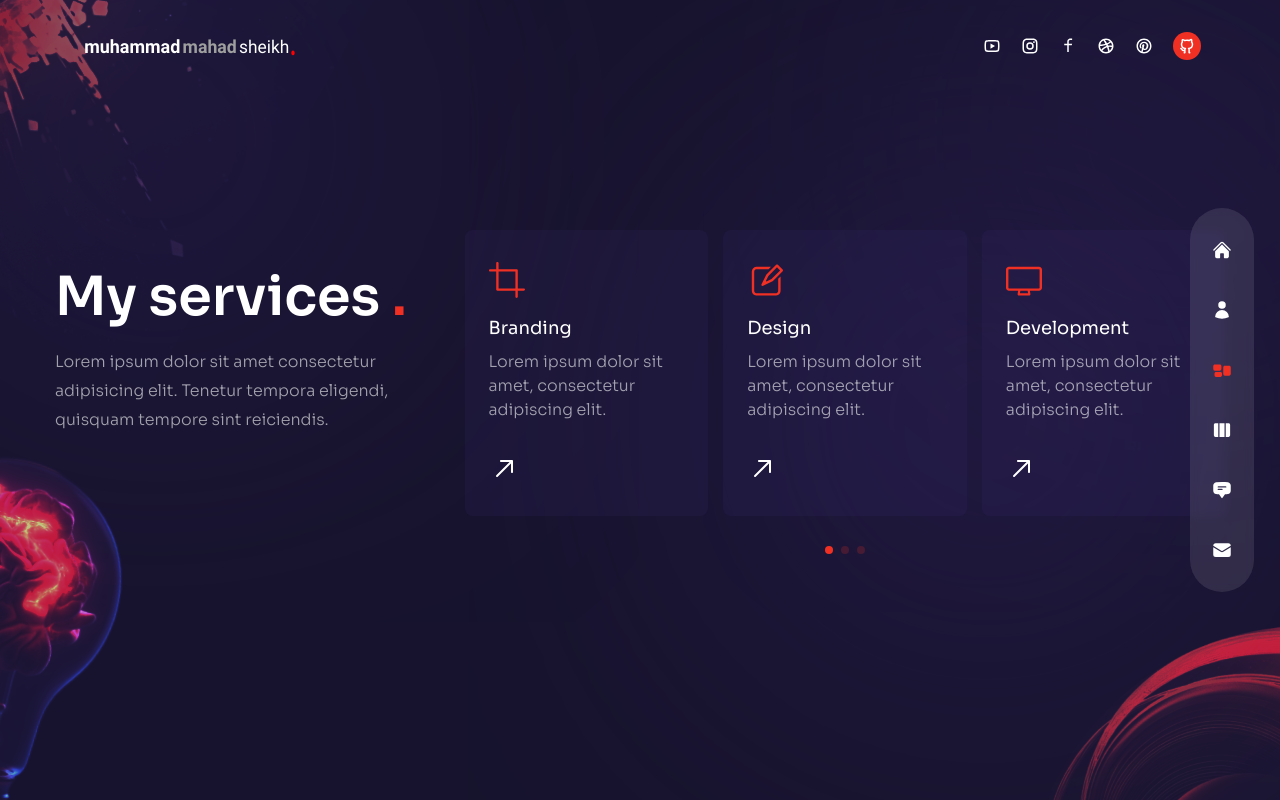
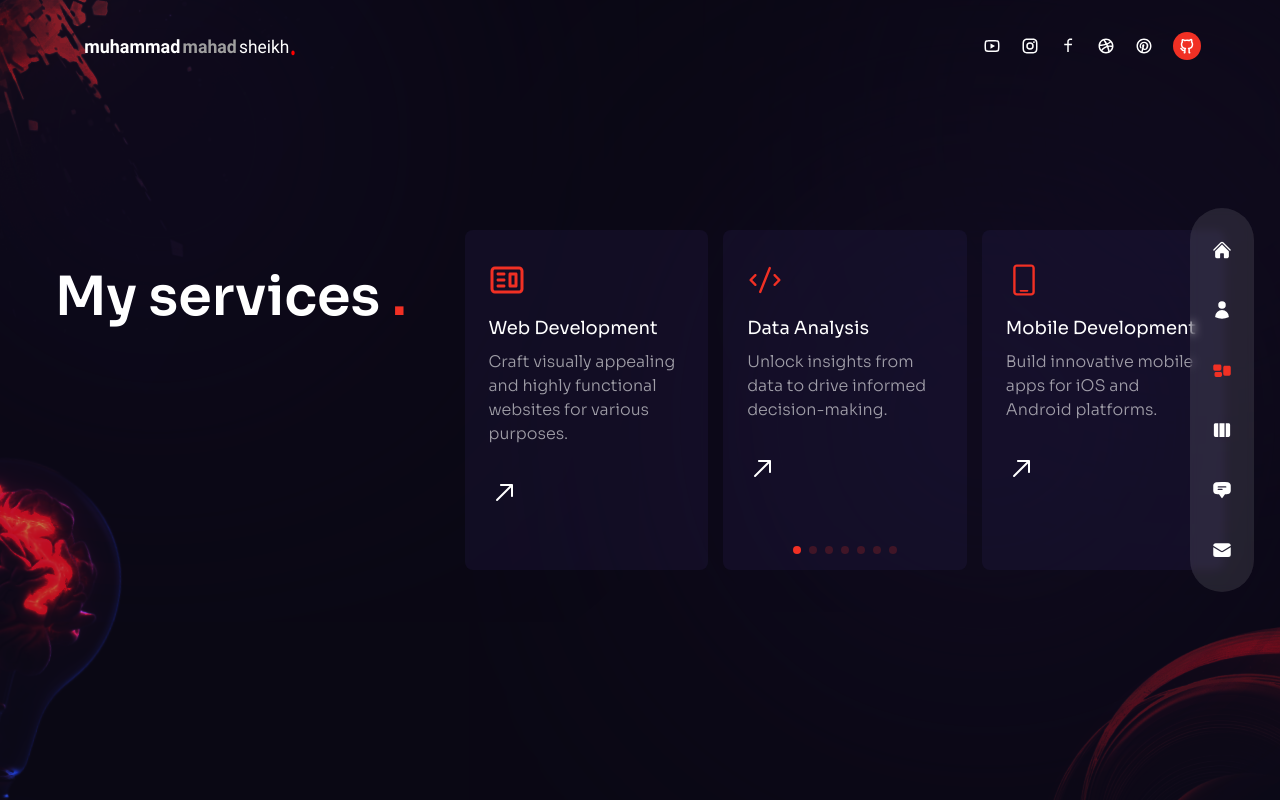
Before and after one commit to mahad002/my-portfolio, a Next.js app: page /services in a window 1280 px wide. Built offline with nearby package versions, Linux system fonts and the light colour scheme.

Commit message:
Fixed some data and theme

```diff
--- a/components/Avatar.jsx
+++ b/components/Avatar.jsx
@@ -4,11 +4,11 @@ const Avatar = () => {
   return (
     <div className="hidden xl:flex xl:max-w-none pointer-events-none select-none">
       <Image
-        src="" ///img2.png
+        src="/img2.png" ///img2.png
         alt="img1"
         width={737}
         height={700}
-        className="translate-z-0 w-full h-full"
+        className="translate-z-0 w-2/3 h-2/3"
       />
     </div>
   );
--- a/components/ServiceSlider.jsx
+++ b/components/ServiceSlider.jsx
@@ -1,11 +1,13 @@
 import {
-  RxCrop,
-  RxPencil2,
-  RxDesktop,
-  RxReader,
-  RxRocket,
+  RxCode,
+  RxMobile,
   RxArrowTopRight,
 } from "react-icons/rx";
+import { FaUserCog, FaCogs } from "react-icons/fa";
+import { FaNetworkWired } from "react-icons/fa6";
+import { LuTestTube2, LuBrain } from "react-icons/lu";
+import { GiArtificialIntelligence } from "react-icons/gi";
+import { CgWebsite } from "react-icons/cg";
 import { FreeMode, Pagination } from "swiper";
 import { Swiper, SwiperSlide } from "swiper/react";
 
@@ -15,29 +17,49 @@ import "swiper/css/pagination";
 
 const serviceData = [
   {
-    Icon: RxCrop,
-    title: "Branding",
-    description: "Lorem ipsum dolor sit amet, consectetur adipiscing elit.",
+    Icon: CgWebsite,
+    title: "Web Development",
+    description: "Craft visually appealing and highly functional websites for various purposes.",
   },
   {
-    Icon: RxPencil2,
-    title: "Design",
-    description: "Lorem ipsum dolor sit amet, consectetur adipiscing elit.",
+    Icon: RxCode,
+    title: "Data Analysis",
+    description: "Unlock insights from data to drive informed decision-making.",
   },
   {
-    Icon: RxDesktop,
-    title: "Development",
-    description: "Lorem ipsum dolor sit amet, consectetur adipiscing elit.",
+    Icon: RxMobile,
+    title: "Mobile Development",
+    description: "Build innovative mobile apps for iOS and Android platforms.",
   },
   {
-    Icon: RxReader,
-    title: "Copywriting",
-    description: "Lorem ipsum dolor sit amet, consectetur adipiscing elit.",
+    Icon: FaCogs,
+    title: "DevOps",
+    description: "Streamline development processes and enhance collaboration.",
   },
   {
-    Icon: RxRocket,
-    title: "SEO",
-    description: "Lorem ipsum dolor sit amet, consectetur adipiscing elit.",
+    Icon: LuTestTube2,
+    title: "Testing",
+    description: "Ensure software quality and reliability through rigorous testing.",
+  },
+  {
+    Icon: FaNetworkWired,
+    title: "Networking",
+    description: "Design and optimize network infrastructure for maximum efficiency.",
+  },
+  {
+    Icon: FaUserCog,
+    title: "Software Engineering",
+    description: "Design scalable and robust software solutions to meet business needs.",
+  },
+  {
+    Icon: GiArtificialIntelligence,
+    title: "AI Models",
+    description: "Develop cutting-edge AI models to solve complex problems.",
+  },
+  {
+    Icon: LuBrain,
+    title: "LLMs",
+    description: "Implement and deploy advanced machine learning models for various applications.",
   },
 ];
 
@@ -59,11 +81,11 @@ const ServiceSlider = () => {
       }}
       modules={[FreeMode, Pagination]}
       freeMode
-      className="h-[240px] sm:h-[340px]"
+      className="h-[340px]"
     >
       {serviceData.map((item, i) => (
         <SwiperSlide key={i}>
-          <div className="bg-[rgba(65,47,123,0.15)] h-max rounded-lg px-6 py-8 flex sm:flex-col gap-x-6 sm:gap-x-0 group cursor-pointer hover:bg-[rgba(89,65,169,0.15)] transition-all duration-300">
+          <div className="bg-[rgba(65,47,123,0.15)] h-full rounded-lg px-6 py-8 flex sm:flex-col gap-x-6 sm:gap-x-0 group cursor-pointer hover:bg-[rgba(89,65,169,0.15)] transition-all duration-300">
             {/* icon */}
             <div className="text-4xl text-accent mb-4">
               <item.Icon aria-hidden />
--- a/package.json
+++ b/package.json
@@ -57,15 +57,18 @@
     "react-countup": "^6.4.2",
     "react-dom": "18.2.0",
     "react-icons": "^4.8.0",
+    "react-tooltip": "^5.26.4",
     "react-tsparticles": "^2.9.3",
+    "sharp": "^0.33.4",
     "swiper": "^9.4.0",
     "tailwind-scrollbar": "^3.0.4",
     "tsparticles": "^2.9.3"
   },
   "devDependencies": {
+    "@babel/eslint-parser": "^7.24.7",
     "autoprefixer": "^10.4.14",
     "eslint": "8.41.0",
-    "eslint-config-next": "13.4.3",
+    "eslint-config-next": "^13.4.3",
     "postcss": "^8.4.23",
     "tailwindcss": "^3.3.2"
   }
--- a/pages/_app.jsx
+++ b/pages/_app.jsx
@@ -5,6 +5,8 @@ import Layout from "../components/Layout";
 import Transition from "../components/Transition";
 
 import "../styles/globals.css";
+
+import 'react-tooltip/dist/react-tooltip.css'
 
 function MyApp({ Component, pageProps }) {
   const router = useRouter();
--- a/pages/about/index.jsx
+++ b/pages/about/index.jsx
@@ -1,24 +1,14 @@
 import { motion } from "framer-motion";
 import { useState } from "react";
 import CountUp from "react-countup";
-import {
-  FaCss3,
-  FaFigma,
-  FaHtml5,
-  FaJs,
-  FaReact,
-  FaWordpress,
-
-} from "react-icons/fa";
-import {
-  SiAdobephotoshop,
-  SiAdobexd,
-  SiFramer,
-  SiNextdotjs,
-} from "react-icons/si";
+import 'react-tooltip/dist/react-tooltip.css'
+import { Tooltip as ReactTooltip } from 'react-tooltip'
 import { RiFlutterFill } from "react-icons/ri";
 import { IoLogoFirebase } from "react-icons/io5";
-
+import { FaHtml5, FaCss3, FaJs, FaReact, FaWordpress, FaFigma, FaDocker, FaJava, FaPython, FaNodeJs, FaAngular } from "react-icons/fa";
+import { SiNextdotjs, SiFramer, SiAdobelightroom, SiAdobephotoshop, SiCanva, SiMysql, SiPostgresql, SiCplusplus, SiFirebase, SiSupabase, SiKubernetes, SiJenkins, SiSelenium, SiCypress, SiExpress } from "react-icons/si";
+import { DiDatabase } from "react-icons/di";
+import { AiOutlineGitlab } from "react-icons/ai";
 import Avatar from "../../components/Avatar";
 import Circles from "../../components/Circles";
 import { fadeIn } from "../../variants";
@@ -31,22 +21,68 @@ export const aboutData = [
       {
         title: "Web Development",
         icons: [
-          FaHtml5,
-          FaCss3,
-          FaJs,
-          FaReact,
-          SiNextdotjs,
-          SiFramer,
-          FaWordpress,
+          { name: "HTML5", icon: FaHtml5 },
+          { name: "CSS3", icon: FaCss3 },
+          { name: "JavaScript", icon: FaJs },
+          { name: "Angular", icon: FaAngular},
+          { name: "React", icon: FaReact },
+          { name: "Next.js", icon: SiNextdotjs },
+          { name: "WordPress", icon: FaWordpress }
         ],
       },
       {
         title: "UI/UX Design",
-        icons: [FaFigma, SiAdobexd, SiAdobephotoshop],
+        icons: [
+          { name: "Figma", icon: FaFigma },
+          { name: "Adobe Lightroom", icon: SiAdobelightroom  },
+          { name: "Adobe Photoshop", icon: SiAdobephotoshop },
+          { name: "Canva", icon: SiCanva },
+        ],
       },
       {
         title: "Mobile Development",
-        icons: [RiFlutterFill, IoLogoFirebase],
+        icons: [
+          { name: "Flutter", icon: RiFlutterFill },
+          { name: "Firebase", icon: IoLogoFirebase }
+        ],
+      },
+      {
+        title: "Backend Development",
+        icons: [
+          { name: "Node.js", icon: FaNodeJs },
+          { name: "Express.js", icon: SiExpress },
+          { name: "SQL", icon: DiDatabase },
+          { name: "MySQL", icon: SiMysql },
+          { name: "PostgreSQL", icon: SiPostgresql },
+          { name: "Odoo", icon: AiOutlineGitlab },
+          { name: "Java", icon: FaJava },
+          { name: "Python", icon: FaPython },
+          { name: "C/C++", icon: SiCplusplus }
+        ],
+      },
+      {
+        title: "DevOps",
+        icons: [
+          { name: "Docker", icon: FaDocker },
+          { name: "Kubernetes", icon: SiKubernetes },
+          { name: "GitHub Actions", icon: AiOutlineGitlab },
+          { name: "Jenkins", icon: SiJenkins }
+        ],
+      },
+      {
+        title: "Testing",
+        icons: [
+          { name: "Cypress", icon: SiCypress },
+          { name: "Selenium", icon: SiSelenium },
+          { name: "JUnit", icon: DiDatabase }
+        ],
+      },
+      {
+        title: "Databases & BaaS",
+        icons: [
+          { name: "Firebase", icon: SiFirebase },
+          { name: "Supabase", icon: SiSupabase }
+        ],
       }
     ],
   },
@@ -57,17 +93,13 @@ export const aboutData = [
         title: "National Science Bowl Islamabad Winners",
         stage: "2020",
       },
-      // {
-      //   title: "Adobe Design Achievement Awards - Finalist",
-      //   stage: "2009 - 2010",
-      // },
     ],
   },
   {
     title: "experience",
     info: [
       {
-        title: "Flutter Dev - Cognitive Healthcare International",
+        title: "Flutter Developer - Cognitive Healthcare International",
         stage: "2022",
       },
       {
@@ -84,16 +116,12 @@ export const aboutData = [
     title: "credentials",
     info: [
       {
-        title: "Web Development - ABC University, LA, CA",
-        stage: "2011",
+        title: "Full Stack Development - Code with Mosh, CHI",
+        stage: "2023",
       },
       {
-        title: "Computer Science Diploma - AV Technical Institute",
-        stage: "2009",
-      },
-      {
-        title: "Certified Graphic Designer - ABC Institute, Los Angeles, CA",
-        stage: "2006",
+        title: "Mobile Development - SimpliLearn, CHI",
+        stage: "2022",
       },
     ],
   },
@@ -103,7 +131,7 @@ const About = () => {
   const [index, setIndex] = useState(0);
 
   return (
-    <div className="h-full bg-primary/30 py-32 text-center xl:text-left">
+    <div className="h-full bg-black/60 py-32 text-center xl:text-left">
       <Circles />
 
       {/* avatar img */}
@@ -136,9 +164,9 @@ const About = () => {
             animate="show"
             className="max-w-[500px] mx-auto xl:mx-0 mb-6 xl:mb-12 px-2 xl:px-0"
           >
-            1 years ago, I begin freelancing as a developer. Since then, I've
+            1 year ago, I began freelancing as a developer. Since then, I've
             done remote work for agencies, consulted for startups, and
-            collabrated on digital products for business and consumer use.
+            collaborated on digital products for business and consumer use.
           </motion.p>
 
           {/* counters */}
@@ -228,11 +256,15 @@ const About = () => {
 
                 <div className="flex gap-x-4">
                   {/* icons */}
-                  {item.icons?.map((Icon, iconI) => (
-                    <div key={iconI} className="text-2xl text-white">
-                      <Icon />
-                    </div>
-                  ))}
+                  {item.icons?.map((iconItem, iconI) => {
+                    const IconComponent = iconItem.icon;
+                    return (
+                      <div key={iconI} className="text-xl text-white tooltip">
+                        <IconComponent />
+                        <span className="tooltiptext">{iconItem.name}</span>
+                      </div>
+                    );
+                  })}
                 </div>
               </div>
             ))}
--- a/pages/contact/index.jsx
+++ b/pages/contact/index.jsx
@@ -25,7 +25,7 @@ const Contact = () => {
   };
 
   return (
-    <div className="h-full bg-primary/30">
+    <div className="h-full bg-black/60">
       <div className="container mx-auto py-32 text-center xl:text-left flex items-center justify-center h-full">
         {/* text & form */}
         <div className="flex flex-col w-full max-w-[700px]">
--- a/pages/index.jsx
+++ b/pages/index.jsx
@@ -1,14 +1,16 @@
 import { motion } from "framer-motion";
+import 'react-tooltip/dist/react-tooltip.css'
 
 import ParticlesContainer from "../components/ParticlesContainer";
 import ProjectsBtn from "../components/ProjectsBtn";
 import Avatar from "../components/Avatar";
 
+
 import { fadeIn } from "../variants";
 
 const Home = () => {
   return (
-    <div className="bg-primary/60 h-full">
+    <div className="bg-black/60 h-full">
       {/* text */}
       <div className="w-full h-full bg-gradient-to-r from-primary/10 via-black/30 to-black/10">
         <div className="text-center flex flex-col justify-center xl:pt-40 xl:text-left h-full container mx-auto">
--- a/pages/services/index.jsx
+++ b/pages/services/index.jsx
@@ -9,7 +9,7 @@ export const serviceData = [];
 
 const Services = () => {
   return (
-    <div className="h-full bg-primary/30 py-36 flex items-center">
+    <div className="h-full bg-black/60 py-36 flex items-center">
       <Circles />
       <div className="container mx-auto">
         <div className="flex flex-col xl:flex-row gap-x-8">
@@ -31,8 +31,7 @@ const Services = () => {
               exit="hidden"
               className="mb-4 max-w-[400px] mx-auto lg:mx-0"
             >
-              Lorem ipsum dolor sit amet consectetur adipisicing elit. Tenetur
-              tempora eligendi, quisquam tempore sint reiciendis.
+
             </motion.p>
           </div>
 
--- a/pages/testimonials/index.jsx
+++ b/pages/testimonials/index.jsx
@@ -5,7 +5,7 @@ import { fadeIn } from "../../variants";
 
 const Testimonials = () => {
   return (
-    <div className="h-full bg-primary/30 py-32 text-center">
+    <div className="h-full bg-blAck/60 py-32 text-center">
       <div className="container mx-auto h-full flex flex-col justify-center">
         <motion.h2
           variants={fadeIn("up", 0.2)}
--- a/pages/work/index.jsx
+++ b/pages/work/index.jsx
@@ -7,7 +7,7 @@ import { fadeIn } from "../../variants";
 
 const Work = () => {
   return (
-    <div className="h-full bg-primary/30 py-36 flex items-center">
+    <div className="h-full bg-black/60 py-36 flex items-center">
       <Circles />
       <div className="container mx-auto">
         <div className="flex flex-col xl:flex-row gap-x-8">
--- a/styles/globals.css
+++ b/styles/globals.css
@@ -17,6 +17,35 @@
 .swiper-rtl .swiper-button-prev:after {
   color: #f13024;
 }
+
+.tooltip {
+  position: relative;
+  display: inline-block;
+  cursor: pointer;
+}
+
+.tooltip .tooltiptext {
+  visibility: hidden;
+  width: auto;
+  background-color: #333;
+  color: #fff;
+  text-align: center;
+  border-radius: 6px;
+  padding: 5px 5px;
+  position: absolute;
+  z-index: 1;
+  bottom: 125%;
+  left: 50%;
+  margin-left: -60px;
+  opacity: 0;
+  transition: opacity 0.3s;
+}
+
+.tooltip:hover .tooltiptext {
+  visibility: visible;
+  opacity: 1;
+}
+
 
 @layer base {
   body {
```
Also changed, not shown: .eslintrc.json, 1 other file (tests, documents, lock files or other folders).
